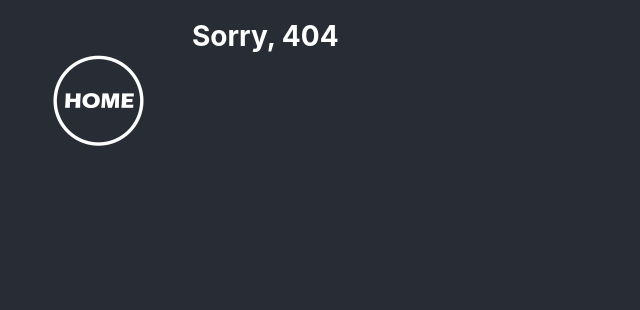
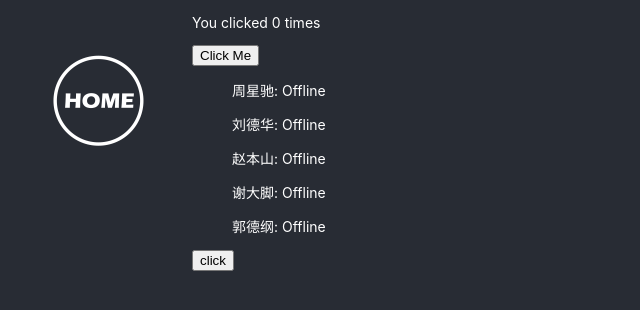
Before and after one commit to duola8789/react-learning, a React app: page /Demo9_2 in a window 1280 px wide. Before the commit this address had no page. Shown: the top 310 px of the page, without its empty margins (0-640 px from the left). Built offline with nearby package versions, Linux system fonts and the light colour scheme.

Commit message:
feat: demo12

```diff
--- a/src/App.js
+++ b/src/App.js
@@ -18,7 +18,13 @@ class App extends Component {
             <li><Link to="/demo6">Demo6 -- Render Props(1) 显示鼠标位置</Link></li>
             <li><Link to="/demo7">Demo7 -- Context API</Link></li>
             <li><Link to="/demo8">Demo8 -- Hooks API（1）计数器</Link></li>
-            <li><Link to="/demo9">Demo9 -- Hooks API（2）自定义</Link></li>
+            <li><Link to="/demo9_1">Demo9_1 -- Hooks API（2-1）好友上线使用多个Effect</Link></li>
+            <li><Link to="/demo9_2">Demo9_2 -- Hooks API（2-2）好友上线使用自定义Effect</Link></li>
+            <li><Link to="/demo10_1">Demo10_1 -- Hooks API（3-1）useEffect的学习</Link></li>
+            <li><Link to="/demo10_2">Demo10_2 -- Hooks API（3-2）useEffect的快照</Link></li>
+            <li><Link to="/demo10_3">Demo10_3 -- Hooks API（3-3）useRef</Link></li>
+            <li><Link to="/demo11">Demo11 -- Hooks API（4）useReducer</Link></li>
+            <li><Link to="/demo12">Demo12 -- Hooks API（5）useCallback</Link></li>
           </ul>
         </div>
       </div>
--- a/src/App.module.css
+++ b/src/App.module.css
@@ -33,7 +33,7 @@
 
 .list {
   text-align: left;
-  width: 500px;
+  width: 600px;
 }
 
 .list li {
--- /dev/null
+++ b/src/components/demo10_1/index.js
@@ -0,0 +1,30 @@
+/**
+ * Created By zh on 2019-03-19
+ */
+import React, { useState, useEffect } from 'react';
+
+export default function () {
+  const [count1, setCount1] = useState(0);
+  const [count2, setCount2] = useState(0);
+
+  // useEffect1
+  useEffect(() => {
+    setCount1(100);
+    console.log(count1, 'useEffect1');
+  }, [count1, count2]);
+
+  // useEffect2
+  useEffect(() => {
+    if (count1 < 0) {
+      setCount1(count1 + 1);
+    }
+    console.log(count1, 'useEffect2');
+  }, [count1, count2]);
+
+  return (
+    <div>
+      <p>{count1}</p>
+      <button onClick={() => setCount2(count1 + 1)}>Add Count2</button>
+    </div>
+  );
+}
--- /dev/null
+++ b/src/components/demo10_2/index.js
@@ -0,0 +1,26 @@
+/**
+ * Created By zh on 2019-03-19
+ */
+import React, { useState } from 'react';
+
+export default function () {
+  const [count, setCount] = useState(1);
+
+  const log = () => {
+    setTimeout(() => {
+      console.log(count);
+    }, 3000);
+  };
+
+  return (
+    <div>
+      <p>{count}</p>
+      <button onClick={() => {
+        log();
+        setCount(100);
+      }}>
+        Set future count
+      </button>
+    </div>
+  );
+}
--- /dev/null
+++ b/src/components/demo10_3/index.js
@@ -0,0 +1,28 @@
+/**
+ * Created By zh on 2019-03-19
+ */
+import React, { useEffect, useRef } from 'react';
+
+export default function () {
+  const count = useRef(1);
+
+  // useEffect1
+  useEffect(() => {
+    // 赋值
+    count.current = 100;
+    console.log(count, 'useEffect1');
+  });
+
+  // useEffect2
+  useEffect(() => {
+    // 赋值
+    count.current = 200;
+    console.log(count, 'useEffect2');
+  });
+
+  return (
+    <div>
+      <p>{count.current}</p>
+    </div>
+  );
+}
--- /dev/null
+++ b/src/components/demo11/index.js
@@ -0,0 +1,37 @@
+/**
+ * Created By zh on 2019-03-19
+ */
+import React, { useReducer } from 'react';
+
+const initialState = { count: 0 };
+
+function reducer(state, action) {
+  const { type } = action;
+  switch (type) {
+    case 'reset': {
+      return initialState;
+    }
+    case 'increment': {
+      return { count: state.count + 1 };
+    }
+    case 'decrement': {
+      return { count: state.count - 1 };
+    }
+    default: {
+      return state;
+    }
+  }
+}
+
+export default function () {
+  const [state, dispatch] = useReducer(reducer, initialState);
+
+  return (
+    <div>
+      <p>{state.count}</p>
+      <button onClick={() => dispatch({ type: 'reset' })}>Reset</button>
+      <button onClick={() => dispatch({ type: 'increment' })}>+</button>
+      <button onClick={() => dispatch({ type: 'decrement' })}>-</button>
+    </div>
+  );
+}
--- /dev/null
+++ b/src/components/demo12/index.js
@@ -0,0 +1,48 @@
+/**
+ * Created By zh on 2019-03-19
+ */
+import React, { useState, useEffect, useCallback } from 'react';
+
+// 不使用useCallback
+// export default function () {
+//   const [count1, setCount1] = useState(0);
+//   const [count2, setCount2] = useState(100);
+//
+//   function fetch() {
+//     console.log('fetch');
+//     return count1 + 1000;
+//   }
+//
+//   useEffect(() => {
+//     console.log(fetch());
+//   });
+//
+//   return (
+//     <div>
+//       <button onClick={() => setCount1(count1 + 1)}>Add Count1</button>
+//       <button onClick={() => setCount2(count2 + 1)}>Add Count2</button>
+//     </div>
+//   );
+// }
+
+// 使用useCallback
+export default function () {
+  const [count1, setCount1] = useState(0);
+  const [count2, setCount2] = useState(100);
+
+  const fetch = useCallback(() => {
+    console.log('fetch');
+    return count1 + 1000;
+  }, [count1]);
+
+  useEffect(() => {
+    console.log(fetch());
+  }, [fetch, count1, count2]);
+
+  return (
+    <div>
+      <button onClick={() => setCount1(count1 + 1)}>Add Count1</button>
+      <button onClick={() => setCount2(count2 + 1)}>Add Count2</button>
+    </div>
+  );
+}
--- a/src/components/demo9/index.js
+++ b/src/components/demo9_1/index.js
@@ -12,62 +12,67 @@ let users = [
 ];
 
 const ChatAPI = {
-  findUser(id) {
-    return users.find(v => v.id === id);
-  },
   // 上线通知
-  subscribe(id, callback) {
-    let user = this.findUser(id);
-    if (user.status.isOnline) {
-      console.log(user.name);
-    }
-    user && callback(user.status.isOnline);
+  subscribe(name, from) {
+    console.log(`${name}上线了 -- from ${from}`);
   },
   // 下线通知
-  unsubscribe(id, callback) {
-    let user = this.findUser(id);
-    user && callback(user.status.isOnline);
+  unsubscribe(name, from) {
+    console.log(`${name}下线了 -- from ${from}`);
   }
 };
-
 
 /**
  * 好友在线状态组件
  * 根据好友在线状态显示对应文本
  */
-const FriendStatus = props => {
+const FriendStatus = ({ user }) => {
   const [isOnline, setIsOnline] = useState(false);
 
-  const handleStatusChange = isOnline => {
-    setIsOnline(isOnline);
-  };
+  useEffect(() => {
+    setIsOnline(user.status.isOnline);
+  });
 
   useEffect(() => {
-    ChatAPI.subscribe(props.id, handleStatusChange);
-    return () => {
-      ChatAPI.unsubscribe(props.id, handleStatusChange);
-    };
-  });
+    if (user.status.isOnline) {
+      ChatAPI.subscribe(user.name, 'FriendStatus');
+      return () => {
+        ChatAPI.unsubscribe(user.name, 'FriendStatus');
+      };
+    }
+  }, [user.name, user.status.isOnline]);
 
   return (
     isOnline ? 'Online↑↑↑↑↑↑↑↑↑↑↑↑' : 'Offline'
   );
 };
 
-// const FriendListItem = props => {
-//   const [isOnline, setIsOnline] = useState(false);
-//
-//   useEffect(() => {
-//     setIsOnline(true);
-//     return () => {
-//       setIsOnline(false);
-//     };
-//   });
-//
-//   return (
-//     <li style={{ color: isOnline ? 'green' : 'red' }}>{props.user.name}</li>
-//   );
-// };
+/**
+ * 好友在线状态组件
+ * 根据好友在线状态显示不同颜色用户名
+ */
+const FriendListItem = ({ user }) => {
+  const [isOnline, setIsOnline] = useState(false);
+
+  useEffect(() => {
+    setIsOnline(user.status.isOnline);
+  });
+
+  useEffect(() => {
+    if (user.status.isOnline) {
+      ChatAPI.subscribe(user.name, 'FriendListItem');
+      return () => {
+        ChatAPI.unsubscribe(user.name, 'FriendListItem');
+      };
+    }
+  }, [user.name, user.status.isOnline]);
+
+  return (
+    <span style={{ color: isOnline ? 'green' : 'white' }}>
+      {user.name}
+    </span>
+  );
+};
 
 
 export default function () {
@@ -94,7 +99,7 @@ export default function () {
       <ul>
         {users.map(user => (
           <p key={user.id}>
-            {user.name}: <FriendStatus id={user.id} />
+            <FriendListItem user={user} />: <FriendStatus user={user} />
           </p>
         ))}
       </ul>
--- /dev/null
+++ b/src/components/demo9_2/index.js
@@ -0,0 +1,117 @@
+/**
+ * Created By zh on 2019-03-19
+ */
+import React, { useState, useEffect } from 'react';
+
+let users = [
+  { id: 1, name: '周星驰', status: { isOnline: false }},
+  { id: 2, name: '刘德华', status: { isOnline: false }},
+  { id: 3, name: '赵本山', status: { isOnline: false }},
+  { id: 4, name: '谢大脚', status: { isOnline: false }},
+  { id: 5, name: '郭德纲', status: { isOnline: false }},
+];
+
+const ChatAPI = {
+  // 上线通知
+  subscribe(name, from) {
+    console.log(`${name}上线了 -- from ${from}`);
+  },
+  // 下线通知
+  unsubscribe(name, from) {
+    console.log(`${name}下线了 -- from ${from}`);
+  }
+};
+
+// 将上一个demo9_1的逻辑提取为自定义的Hook
+function useFriendStatus(user) {
+  const [isOnline, setIsOnline] = useState(false);
+
+  useEffect(() => {
+    setIsOnline(user.status.isOnline);
+  });
+
+  useEffect(() => {
+    if (user.status.isOnline) {
+      ChatAPI.subscribe(user.name, 'FriendStatus');
+      return () => {
+        ChatAPI.unsubscribe(user.name, 'FriendStatus');
+      };
+    }
+  }, [user.name, user.status.isOnline]);
+
+  return isOnline;
+}
+
+/**
+ * 好友在线状态组件
+ * 根据好友在线状态显示对应文本
+ */
+const FriendStatus = ({ user }) => {
+  const isOnline = useFriendStatus(user);
+
+  return (
+    isOnline ? 'Online↑↑↑↑↑↑↑↑↑↑↑↑' : 'Offline'
+  );
+};
+
+/**
+ * 好友在线状态组件
+ * 根据好友在线状态显示不同颜色用户名
+ */
+const FriendListItem = ({ user }) => {
+  const isOnline = useFriendStatus(user);
+
+  return (
+    <span style={{ color: isOnline ? 'green' : 'white' }}>
+      {user.name}
+    </span>
+  );
+};
+
+function initialize() {
+  console.log('initialize');
+  return 1;
+}
+
+function Test() {
+  const [state, setState] = useState(() => ({ a: initialize(), b: 2 }));
+  console.log(state);
+  return (
+    <div>
+      <button onClick={() => setState(prevState => ({ ...prevState, a: 100 }))}>click</button>
+    </div>
+  );
+}
+
+export default function () {
+  const [count, setCount] = useState(0);
+
+  useEffect(() => {
+    document.title = `You clicked ${count} times`;
+    return () => {
+      document.title = 'ok';
+    };
+  }, [count]);
+
+  const handleClick = () => {
+    setCount(count + 1);
+    users.forEach(user => {
+      user.status.isOnline = (user.id === (count + 1));
+    });
+  };
+
+  return (
+    <div>
+      <p>You clicked {count} times</p>
+      <button onClick={() => handleClick()}>Click Me</button>
+      <ul>
+        {users.map(user => (
+          <p key={user.id}>
+            <FriendListItem user={user} />: <FriendStatus user={user} />
+          </p>
+        ))}
+      </ul>
+      <Test />
+    </div>
+  );
+}
--- a/src/index.js
+++ b/src/index.js
@@ -12,7 +12,13 @@ import Demo5 from './components/demo5/index';
 import Demo6 from './components/demo6/index';
 import Demo7 from './components/demo7/index';
 import Demo8 from './components/demo8/index';
-import Demo9 from './components/demo9/index';
+import Demo9_1 from './components/demo9_1/index';
+import Demo9_2 from './components/demo9_2/index';
+import Demo10_1 from './components/demo10_1/index';
+import Demo10_2 from './components/demo10_2/index';
+import Demo10_3 from './components/demo10_3/index';
+import Demo11 from './components/demo11/index';
+import Demo12 from './components/demo12/index';
 
 import { BrowserRouter as Router, Route, Link, Switch } from 'react-router-dom';
 
@@ -39,7 +45,13 @@ export default class RouterContainer extends React.Component {
             <Route path="/Demo6/" component={Demo6} />
             <Route path="/Demo7/" component={Demo7} />
             <Route path="/Demo8/" component={Demo8} />
-            <Route path="/Demo9/" component={Demo9} />
+            <Route path="/Demo9_1/" component={Demo9_1} />
+            <Route path="/Demo9_2/" component={Demo9_2} />
+            <Route path="/Demo10_1/" component={Demo10_1} />
+            <Route path="/Demo10_2/" component={Demo10_2} />
+            <Route path="/Demo10_3/" component={Demo10_3} />
+            <Route path="/Demo11/" component={Demo11} />
+            <Route path="/Demo12/" component={Demo12} />
             <Route component={NoMatch} />
           </Switch>
         </div>
```
Also changed, not shown: 1 other file (tests, documents, lock files or other folders).
